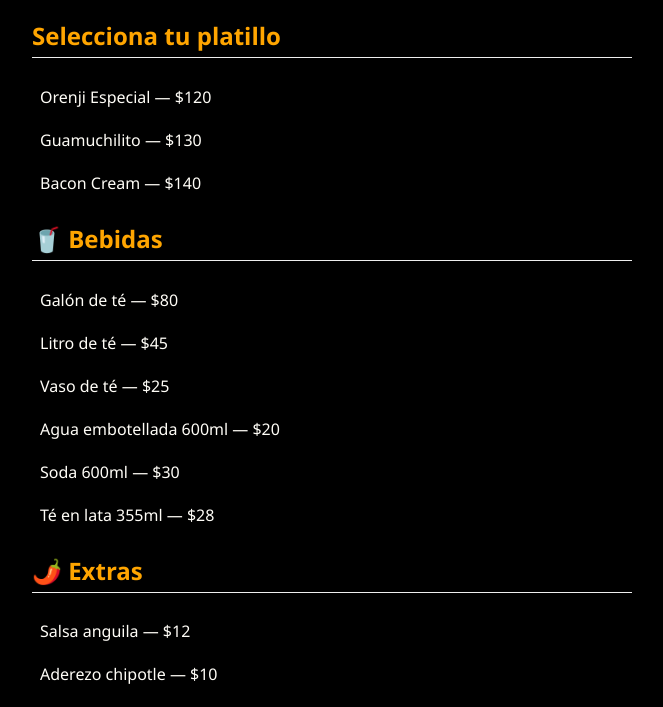
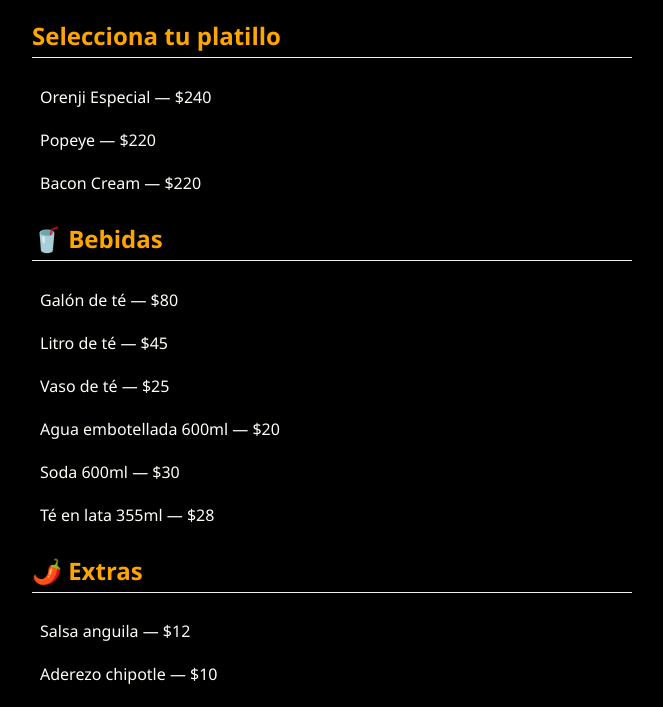
Before and after one commit to 77-bit686/77-bit686.github.io, a plain HTML site: page index.html in a window 1280 px wide. Shown: the part 93-800 px from the top of the page, without its empty margins (308-971 px from the left). Drawn offline with Linux system fonts and the light colour scheme.

Commit message:
Update index.html

```diff
--- a/index.html
+++ b/index.html
@@ -105,9 +105,9 @@
   <h1>Menú Orenji Teriyaki & Sushi 🍣</h1>
 
   <h2>Selecciona tu platillo</h2>
-  <p onclick="agregar('Orenji Especial', 120)">Orenji Especial — $120</p>
-  <p onclick="agregar('Guamuchilito', 130)">Guamuchilito — $130</p>
-  <p onclick="agregar('Bacon Cream', 140)">Bacon Cream — $140</p>
+  <p onclick="agregar('Orenji Roll Especial', 240)">Orenji Especial — $240</p>
+  <p onclick="agregar('Popeye', 220)">Popeye — $220</p>
+  <p onclick="agregar('Vikingo', 220)">Bacon Cream — $220</p>
 
 
   <h2>🥤 Bebidas</h2>
```
